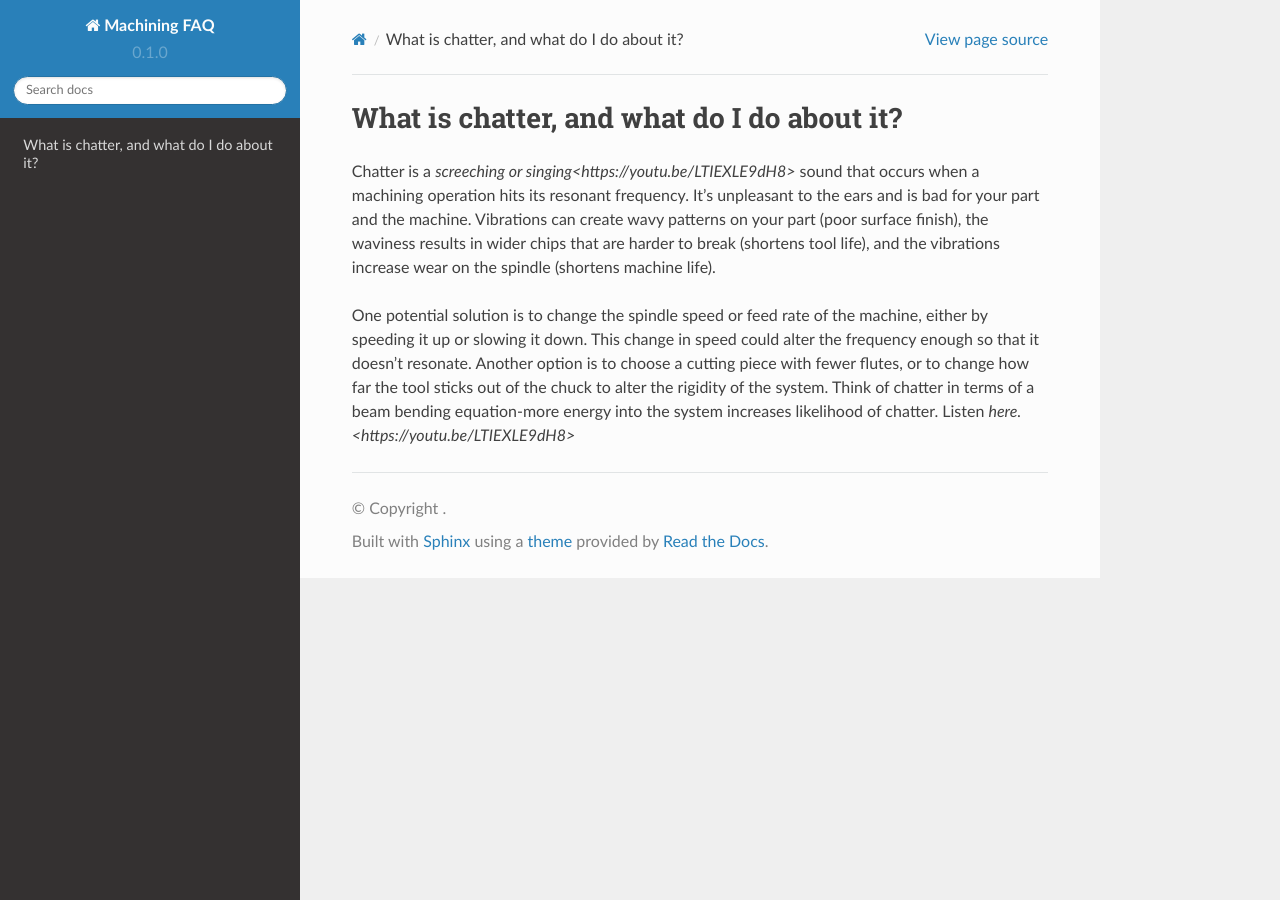
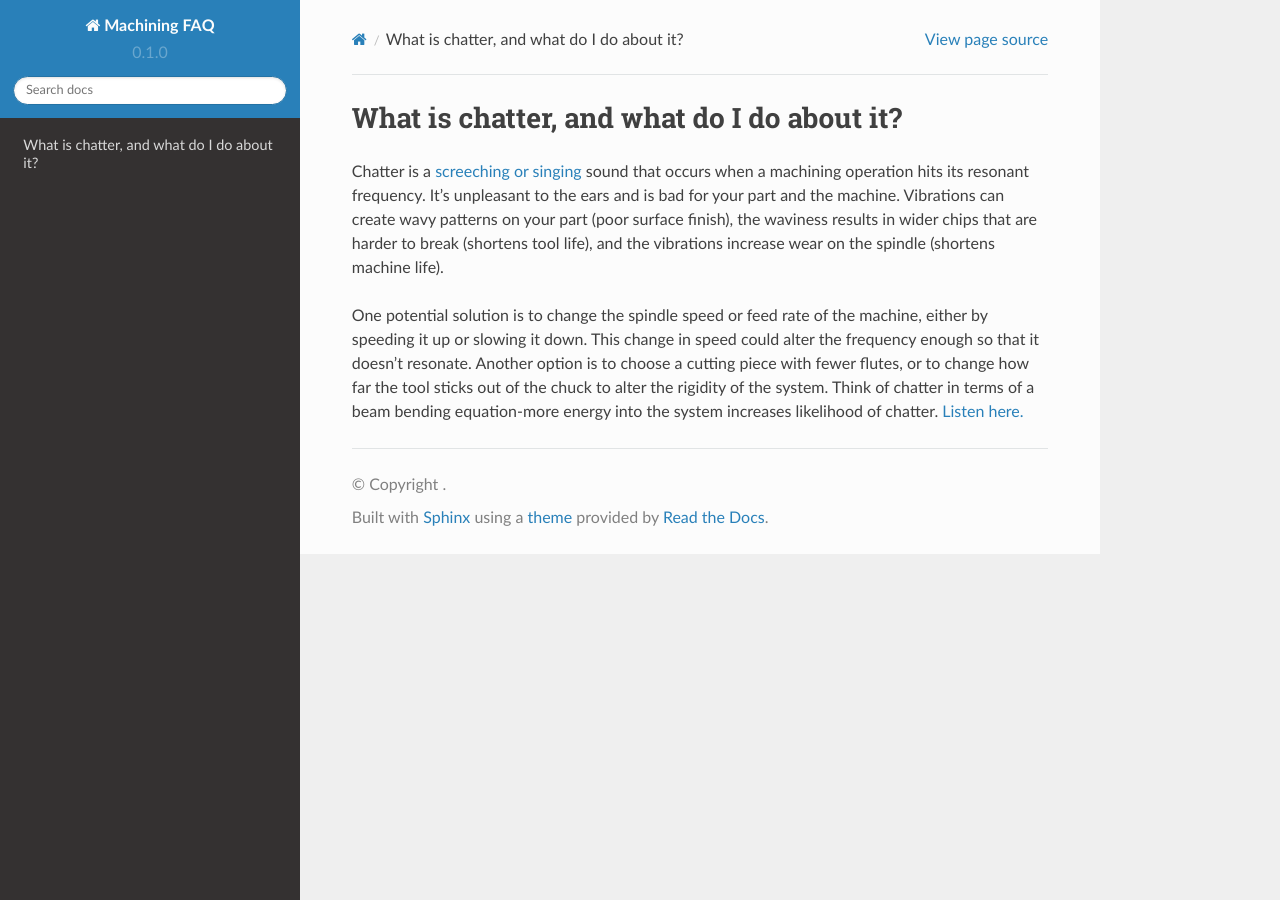
Before and after one commit to leapgroupmit/machining-faq, a Sphinx documentation site: the page built from docs/source/noises/whatischatter.rst, in a window 1280 px wide. Built offline with Sphinx 7.4.7 and the Read the Docs theme 2.0.0, drawn with Linux system fonts in a browser that asks for light colours.

Commit message:
Update whatischatter.rst

```diff
--- a/docs/source/noises/whatischatter.rst
+++ b/docs/source/noises/whatischatter.rst
@@ -1,6 +1,6 @@
 What is chatter, and what do I do about it?
 =================================
-Chatter is a `screeching or singing<https://youtu.be/LTIEXLE9dH8>` sound that occurs when a machining operation
+Chatter is a `screeching or singing <https://youtu.be/LTIEXLE9dH8>`_ sound that occurs when a machining operation
 hits its resonant frequency. It’s unpleasant to the ears and is bad for your part and
 the machine. Vibrations can create wavy patterns on your part (poor surface finish),
 the waviness results in wider chips that are harder to break (shortens tool life), and
@@ -12,4 +12,4 @@ frequency enough so that it doesn’t resonate.
 Another option is to choose a cutting piece with fewer flutes, or to
 change how far the tool sticks out of the chuck to alter the rigidity of the system.
 Think of chatter in terms of a beam bending equation-more energy into the system increases
-likelihood of chatter. Listen `here.<https://youtu.be/LTIEXLE9dH8>`
+likelihood of chatter.  `Listen here. <https://youtu.be/LTIEXLE9dH8>`_
```
